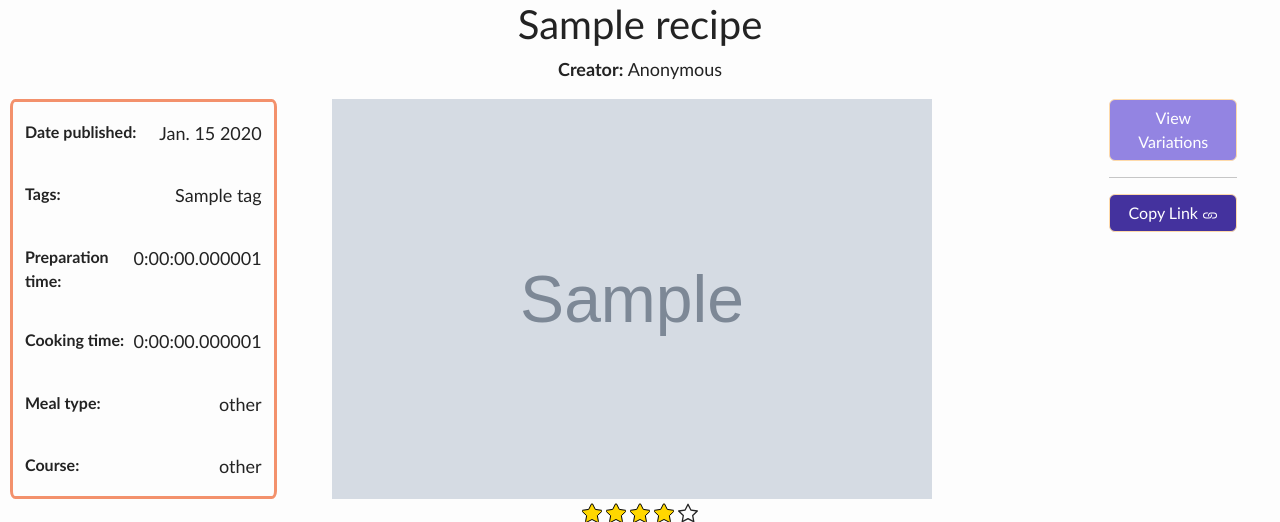
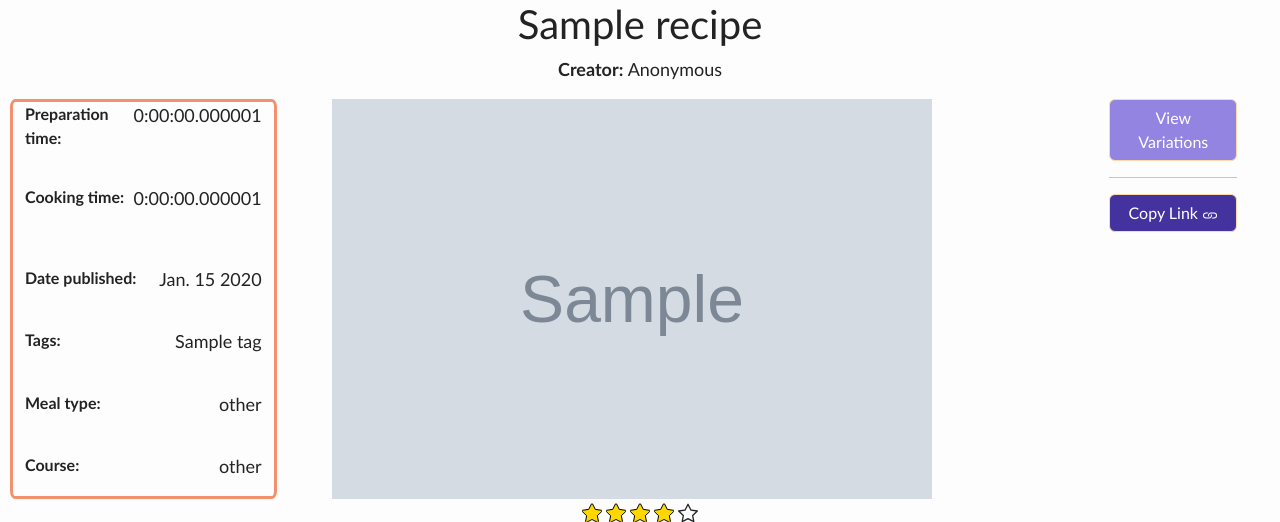
Before and after one commit to uva-cs3240-s22/group-project-a-22, a Django app: page /wom/1/ in a window 1280 px wide. Shown: the part 85-607 px from the top of the page. Run offline with Django 4.2, Linux system fonts and the light colour scheme; tables that the repository leaves empty hold one stand-in row (values such as "Sample post"); grey boxes marked "Sample" are stand-in pictures; some libraries are stand-ins or nearby versions.

Commit message:
prioritized prep & cook time on detail page

```diff
--- a/wom/templates/wom/detail.html
+++ b/wom/templates/wom/detail.html
@@ -54,6 +54,14 @@
             <div class="col-10">
                 <div class="row">
                     <div class="col-3 recipe-metadata-div d-flex flex-column">
+                        <div class="recipe-metadata">
+                            <p><b>Preparation time: </b></p>
+                            <p style="font-size:large;"> {{recipe.preparation_time}} </p>
+                        </div>
+                        <div class="recipe-metadata">
+                            <p><b>Cooking time: </b></p>
+                            <p style="font-size:large;"> {{recipe.cooking_time}} </p>
+                        </div>
                         <div class="recipe-metadata" style="padding-top:2vh">
                             <p><b>Date published: </b></p>
                             <p style="font-size:large;"> {{recipe.pub_date|date:'N d Y'}} </p>
@@ -66,14 +74,7 @@
                                 {% endfor %}
                             </p>
                         </div>
-                        <div class="recipe-metadata">
-                            <p><b>Preparation time: </b></p>
-                            <p style="font-size:large;"> {{recipe.preparation_time}} </p>
-                        </div>
-                        <div class="recipe-metadata">
-                            <p><b>Cooking time: </b></p>
-                            <p style="font-size:large;"> {{recipe.cooking_time}} </p>
-                        </div>
+
                         <div class="recipe-metadata">
                             <p><b>Meal type: </b></p>
                             <p style="font-size:large;"> {{recipe.meal_type}} </p>
@@ -319,8 +320,8 @@
                         </Button>
 
                     </a>
+                    <hr />
                     {% endif %}
-                    <hr />
 
 
                 </div>
```
